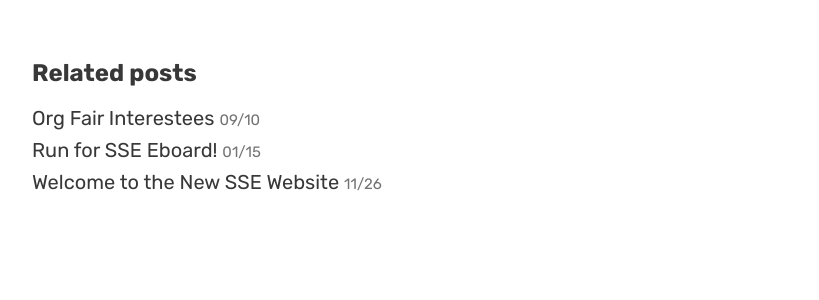
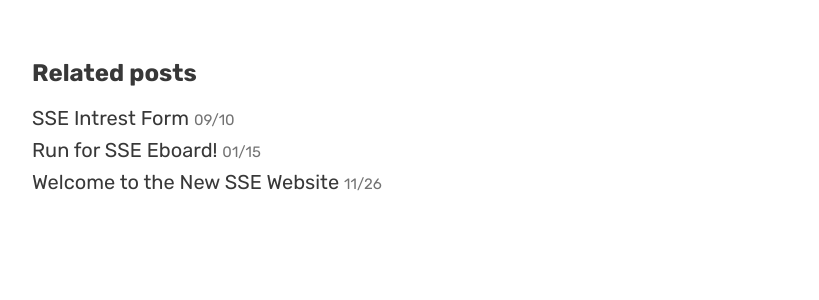
Before and after one commit to msoe-sse/msoe-sse.github.io, a Jekyll site: the page built from _posts/2019-1-18-eBoard-positions-available.md, in a window 1280 px wide. Shown: the part 1490-1790 px from the top of the page, without its empty margins (224-1043 px from the left). Built offline with Jekyll 4.4.1, drawn with Linux system fonts in a browser that asks for light colours; nearby versions of some CDN libraries; some web fonts are replaced.

Commit message:
Re-name intrest form

```diff
--- a/_posts/2021-09-10-org-fair-form.md
+++ b/_posts/2021-09-10-SSE-Intrest-Form.md
@@ -1,6 +1,6 @@
 ---
 layout: post
-title: Org Fair Interestees
+title: SSE Intrest Form
 author: SSE eBoard
 tags:
   - announcement
```
